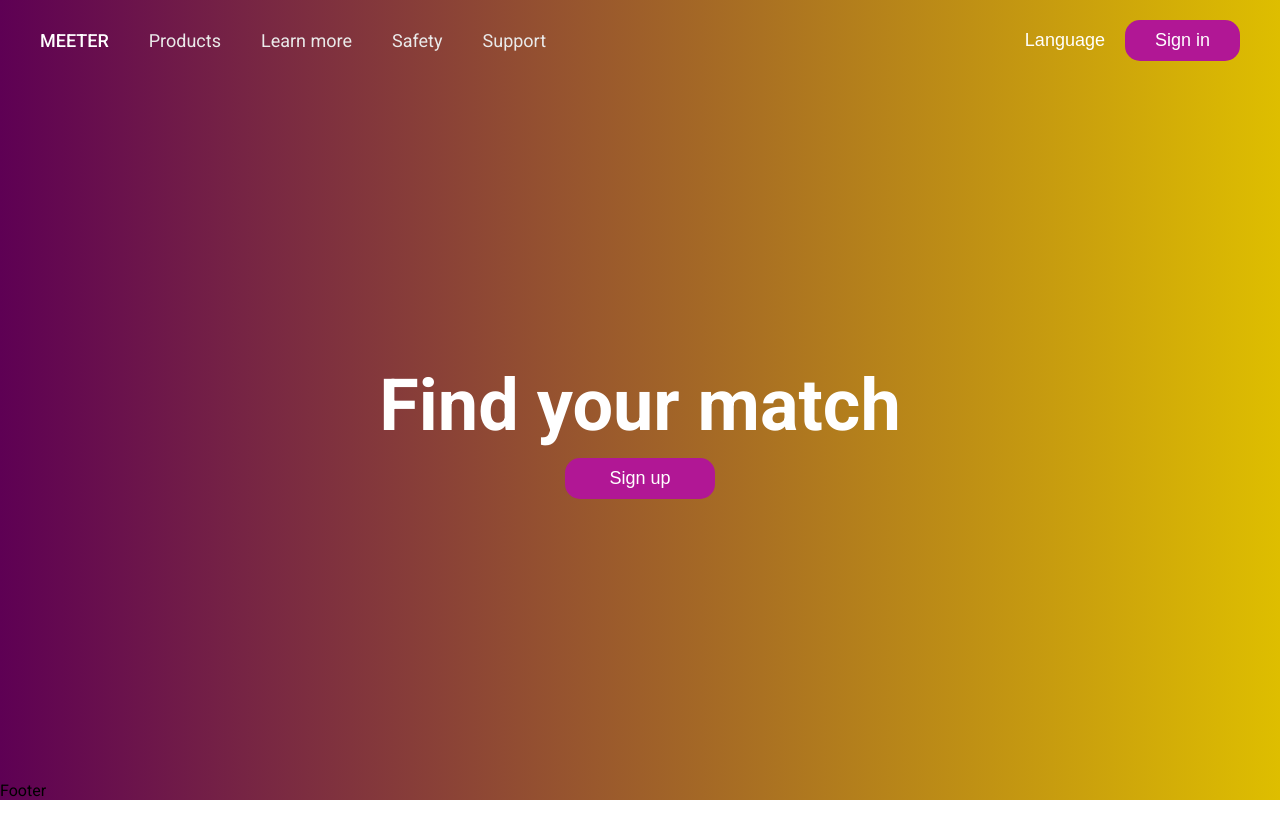
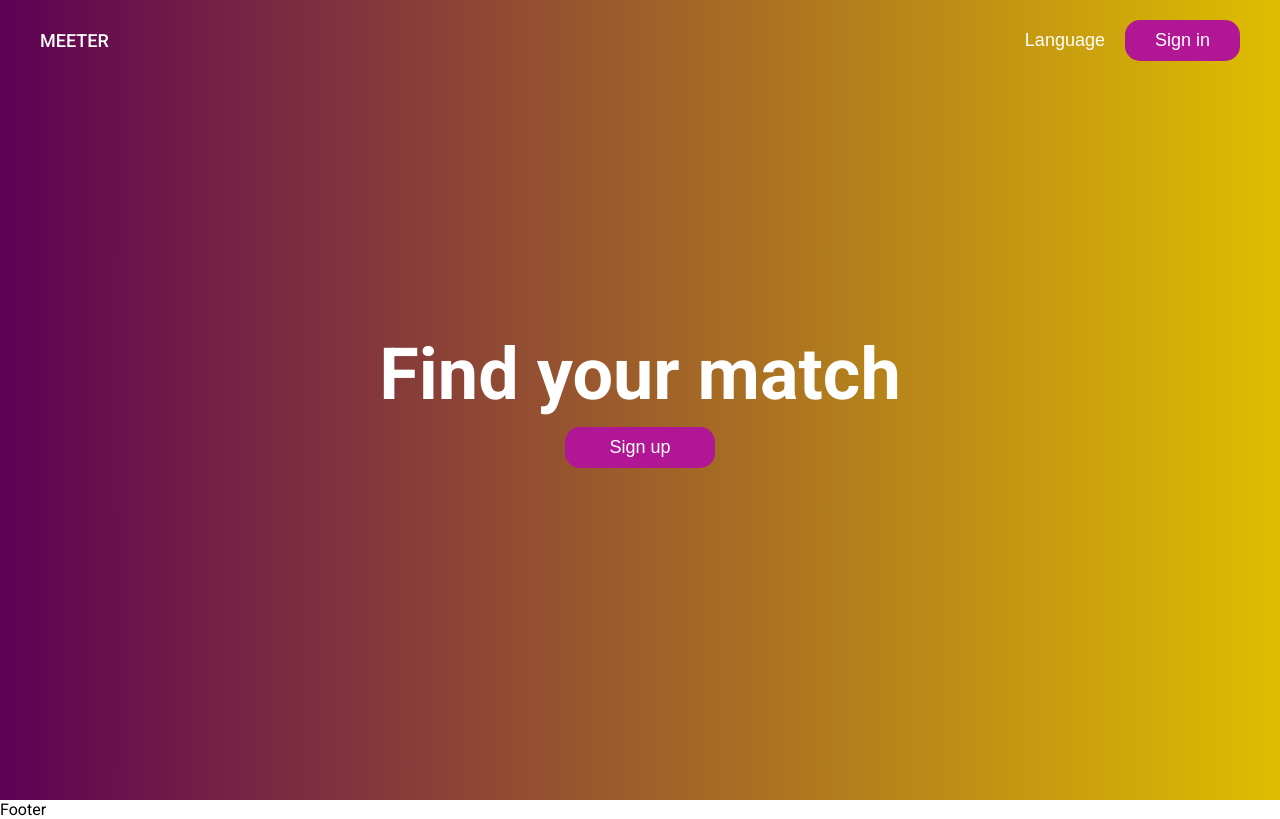
Before and after one commit to B626/Meeter, a React (Create React App) app in the folder client/: page / in a window 1280 px wide. Built offline with nearby package versions, Linux system fonts and the light colour scheme.

Commit message:
protected routes + layout fix

```diff
--- a/client/src/App.tsx
+++ b/client/src/App.tsx
@@ -5,20 +5,22 @@ import LearnMorePage from "./pages/LearnMorePage";
 import ProductsPage from "./pages/ProductsPage";
 import SafetyPage from "./pages/SafetyPage";
 import SupportPage from "./pages/SupportPage";
+import ProtectedRoutes from "./components/ProtectedRoutes";
 import { Route, Routes } from "react-router-dom";
-import Layout from "./components/Layout";
+import NotFoundPage from "./pages/NotFoundPage";
 
 const App = () => {
   return (
     <Routes>
-      <Route path="/" element={<Layout />}>
-        <Route index element={<LoginPage />} />
+      <Route path="/" element={<LoginPage />} />
+      <Route element={<ProtectedRoutes />}>
         <Route path="/dashboard" element={<DashboardPage />} />
         <Route path="/learnmore" element={<LearnMorePage />} />
         <Route path="/products" element={<ProductsPage />} />
         <Route path="/safety" element={<SafetyPage />} />
         <Route path="/support" element={<SupportPage />} />
       </Route>
+      <Route path="*" element={<NotFoundPage />} />
     </Routes>
   );
 };
--- a/client/src/components/Header.tsx
+++ b/client/src/components/Header.tsx
@@ -5,6 +5,7 @@ const Header = () => {
   return (
     <div>
       <Nav />
+      Header
     </div>
   );
 };
--- a/client/src/components/Layout.tsx
+++ /dev/null
@@ -1,18 +0,0 @@
-import React from "react";
-import { Outlet } from "react-router-dom";
-import Header from "./Header";
-import Footer from "./Footer";
-
-const Layout = () => {
-  return (
-    <section className="app">
-      <Header />
-      <main className="outlet-wrapper">
-        <Outlet />
-      </main>
-      <Footer />
-    </section>
-  );
-};
-
-export default Layout;
--- /dev/null
+++ b/client/src/components/LoginNav.tsx
@@ -0,0 +1,107 @@
+import React from "react";
+import { NavLink, useLocation, useNavigate } from "react-router-dom";
+import { usePopUps } from "../hooks/usePopUps";
+import { useAuth } from "../hooks/useAuth";
+
+const LoginNav = () => {
+  const { handleSignInPopup, handleSignUpPopup, signUpPopup, signInPopup } =
+    usePopUps();
+  const { handleIsAuth, isAuth } = useAuth();
+
+  const navigate = useNavigate();
+  const { pathname } = useLocation();
+
+  const handleLogOut = () => {
+    handleIsAuth(false);
+    navigate("/");
+  };
+  const handleLoginButtonState = () => {
+    if ((signUpPopup && pathname === "/") || signInPopup) {
+      return true;
+    } else {
+      return false;
+    }
+  };
+  const handleSignIn = () => {
+    handleSignInPopup(true);
+    handleSignUpPopup(false);
+    navigate("/");
+  };
+  return (
+    <nav className="nav">
+      <div className="container">
+        <div className="nav__inner">
+          <div className="nav__left">
+            <NavLink className="logo" to={"/"}>
+              <p className="logo__text">Meeter</p>
+            </NavLink>
+            {/* <ul className="menu">
+              <li className="menu__item">
+                <NavLink
+                  className={({ isActive }) =>
+                    isActive ? "menu__link menu__link--active" : "menu__link"
+                  }
+                  to="/products"
+                >
+                  Products
+                </NavLink>
+              </li>
+              <li className="menu__item">
+                <NavLink
+                  className={({ isActive }) =>
+                    isActive ? "menu__link menu__link--active" : "menu__link"
+                  }
+                  to="/learnmore"
+                >
+                  Learn more
+                </NavLink>
+              </li>
+              <li className="menu__item">
+                <NavLink
+                  className={({ isActive }) =>
+                    isActive ? "menu__link menu__link--active" : "menu__link"
+                  }
+                  to="/safety"
+                >
+                  Safety
+                </NavLink>
+              </li>
+              <li className="menu__item">
+                <NavLink
+                  className={({ isActive }) =>
+                    isActive ? "menu__link menu__link--active" : "menu__link"
+                  }
+                  to="/support"
+                >
+                  Support
+                </NavLink>
+              </li>
+            </ul> */}
+          </div>
+          <div className="nav__right">
+            <button className="nav__link">Language</button>
+            {isAuth ? (
+              <button
+                disabled={signInPopup ? true : false}
+                className="primary-button"
+                onClick={handleLogOut}
+              >
+                Log out
+              </button>
+            ) : (
+              <button
+                disabled={handleLoginButtonState()}
+                className="primary-button"
+                onClick={handleSignIn}
+              >
+                Sign in
+              </button>
+            )}
+          </div>
+        </div>
+      </div>
+    </nav>
+  );
+};
+
+export default LoginNav;
--- a/client/src/components/Nav.tsx
+++ b/client/src/components/Nav.tsx
@@ -1,108 +1,11 @@
 import React from "react";
-import {NavLink, useLocation, useNavigate} from "react-router-dom";
-import {usePopUps} from "../hooks/usePopUps";
-import {useAuth} from "../hooks/useAuth";
 
 const Nav = () => {
-
-    const { handleSignInPopup, handleSignUpPopup, signUpPopup, signInPopup } = usePopUps();
-    const { handleIsAuth, isAuth } = useAuth();
-
-    const navigate = useNavigate();
-    const {pathname} = useLocation();
-
-
-    const handleLogOut = () => {
-        handleIsAuth(false)
-        navigate("/");
-    };
-    const handleLoginButtonState = () => {
-        if (signUpPopup && pathname === "/" || signInPopup) {
-            return true;
-        } else {
-            return false
-        }
-    };
-    const handleSignIn = () => {
-        handleSignInPopup(true);
-        handleSignUpPopup(false);
-        navigate("/");
-    };
-    return (
-        <nav className="nav">
-            <div className="container">
-                <div className="nav__inner">
-                    <div className="nav__left">
-                        <NavLink className="logo" to={"/"}>
-                            <p className="logo__text">Meeter</p>
-                        </NavLink>
-                        <ul className="menu">
-                            <li className="menu__item">
-                                <NavLink
-                                    className={({isActive}) =>
-                                        isActive ? "menu__link menu__link--active" : "menu__link"
-                                    }
-                                    to="/products"
-                                >
-                                    Products
-                                </NavLink>
-                            </li>
-                            <li className="menu__item">
-                                <NavLink
-                                    className={({isActive}) =>
-                                        isActive ? "menu__link menu__link--active" : "menu__link"
-                                    }
-                                    to="/learnmore"
-                                >
-                                    Learn more
-                                </NavLink>
-                            </li>
-                            <li className="menu__item">
-                                <NavLink
-                                    className={({isActive}) =>
-                                        isActive ? "menu__link menu__link--active" : "menu__link"
-                                    }
-                                    to="/safety"
-                                >
-                                    Safety
-                                </NavLink>
-                            </li>
-                            <li className="menu__item">
-                                <NavLink
-                                    className={({isActive}) =>
-                                        isActive ? "menu__link menu__link--active" : "menu__link"
-                                    }
-                                    to="/support"
-                                >
-                                    Support
-                                </NavLink>
-                            </li>
-                        </ul>
-                    </div>
-                    <div className="nav__right">
-                        <button className="nav__link">Language</button>
-                        {isAuth ? (
-                            <button
-                                disabled={signInPopup ? true : false}
-                                className="primary-button"
-                                onClick={handleLogOut}
-                            >
-                                Log out
-                            </button>
-                        ) : (
-                            <button
-                                disabled={handleLoginButtonState()}
-                                className="primary-button"
-                                onClick={handleSignIn}
-                            >
-                                Sign in
-                            </button>
-                        )}
-                    </div>
-                </div>
-            </div>
-        </nav>
-    );
+  return (
+    <div className="container">
+      <h1 className="primary-h1">Nav</h1>
+    </div>
+  );
 };
 
 export default Nav;
--- /dev/null
+++ b/client/src/components/ProtectedRoutes.tsx
@@ -0,0 +1,22 @@
+import React from "react";
+import Header from "./Header";
+import Footer from "./Footer";
+import { useAuth } from "../hooks/useAuth";
+import { useGetUser } from "../hooks/useGetUser";
+import { Navigate, Outlet } from "react-router-dom";
+
+const ProtectedRoutes = () => {
+  const user = useGetUser()
+  const isAuth = useAuth()
+  return isAuth ? (
+    <section className="app">
+      <Header />
+      <main className="outlet-wrapper">
+        <Outlet />
+      </main>
+      <Footer />
+    </section>
+  ) : <Navigate to="/" />
+};
+
+export default ProtectedRoutes;
--- a/client/src/css/index.css
+++ b/client/src/css/index.css
@@ -17,8 +17,6 @@ body {
 }
 
 .app {
-  background: rgb(94, 0, 84);
-  background: linear-gradient(90deg, rgb(94, 0, 84) 0%, rgb(222, 190, 0) 100%);
   height: 100vh;
   display: flex;
   flex-direction: column;
@@ -54,7 +52,7 @@ body {
 .nav {
   width: 100%;
   padding: 20px 0;
-  position: relative;
+  position: absolute;
   z-index: 2;
 }
 .nav__inner {
@@ -108,9 +106,11 @@ body {
 }
 
 .login {
-  height: 100%;
+  height: 100vh;
   display: flex;
   justify-content: center;
+  background: rgb(94, 0, 84);
+  background: linear-gradient(90deg, rgb(94, 0, 84) 0%, rgb(222, 190, 0) 100%);
 }
 .login__title {
   margin: 0 0 10px 0;
--- a/client/src/index.scss
+++ b/client/src/index.scss
@@ -18,8 +18,6 @@ body{
 }
 
 .app{
-  background: rgb(94,0,84);
-  background: linear-gradient(90deg, rgba(94,0,84,1) 0%, rgba(222,190,0,1) 100%);
   height: 100vh;
   display: flex;
   flex-direction: column;
@@ -55,7 +53,7 @@ body{
 .nav{
   width: 100%;
   padding: 20px 0;
-  position: relative;
+  position: absolute;
   z-index: 2;
   &__inner{
     width: 100%;
@@ -113,9 +111,11 @@ body{
 }
 
 .login{
-  height: 100%;
+  height: 100vh;
   display: flex;
   justify-content: center;
+  background: rgb(94,0,84);
+  background: linear-gradient(90deg, rgba(94,0,84,1) 0%, rgba(222,190,0,1) 100%);
   &__title{
     margin: 0 0 10px 0;
   }
--- a/client/src/pages/LoginPage.tsx
+++ b/client/src/pages/LoginPage.tsx
@@ -3,17 +3,20 @@ import React from "react";
 import SignIn from "../components/SignIn";
 import SignUp from "../components/SignUp";
 
-import {usePopUps} from "../hooks/usePopUps";
-import {useAuth} from "../hooks/useAuth";
+import { usePopUps } from "../hooks/usePopUps";
+import { useAuth } from "../hooks/useAuth";
+import LoginNav from "../components/LoginNav";
+import Footer from "../components/Footer";
 
 const LoginPage = () => {
-    const {handleSignInPopup, handleSignUpPopup, signUpPopup, signInPopup} = usePopUps();
-    const {isAuth} = useAuth();
+  const { handleSignInPopup, handleSignUpPopup, signUpPopup, signInPopup } =
+    usePopUps();
+  const { isAuth } = useAuth();
 
   return (
+    <>
       <div className="login">
-            <div className="container">
-                <div className="login__inner">
+        <LoginNav />
         <div className="login__body">
           <h1 className="login__title primary-h1">Find your match</h1>
           {isAuth ? (
@@ -32,16 +35,12 @@ const LoginPage = () => {
               Sign up
             </button>
           )}
-                        {signUpPopup && (
-                            <SignUp/>
-                        )}
-                        {signInPopup && (
-                            <SignIn/>
-                        )}
+          {signUpPopup && <SignUp />}
+          {signInPopup && <SignIn />}
         </div>
       </div>
-            </div>
-        </div>
+      <Footer />
+    </>
   );
 };
 
--- /dev/null
+++ b/client/src/pages/NotFoundPage.tsx
@@ -0,0 +1,18 @@
+import React, { useEffect } from "react";
+import { useNavigate } from "react-router-dom";
+
+const NotFoundPage = () => {
+  const navigate = useNavigate();
+  useEffect(() => {
+    setTimeout(() => {
+      navigate("/");
+    }, 5000);
+  }, [navigate]);
+  return (
+    <div className="container">
+      <h1 className="primary-h1">Not Found Page</h1>
+    </div>
+  );
+};
+
+export default NotFoundPage;
```
Also changed, not shown: 1 other file (tests, documents, lock files or other folders). Lines whose indentation alone changed are shown as unchanged.
